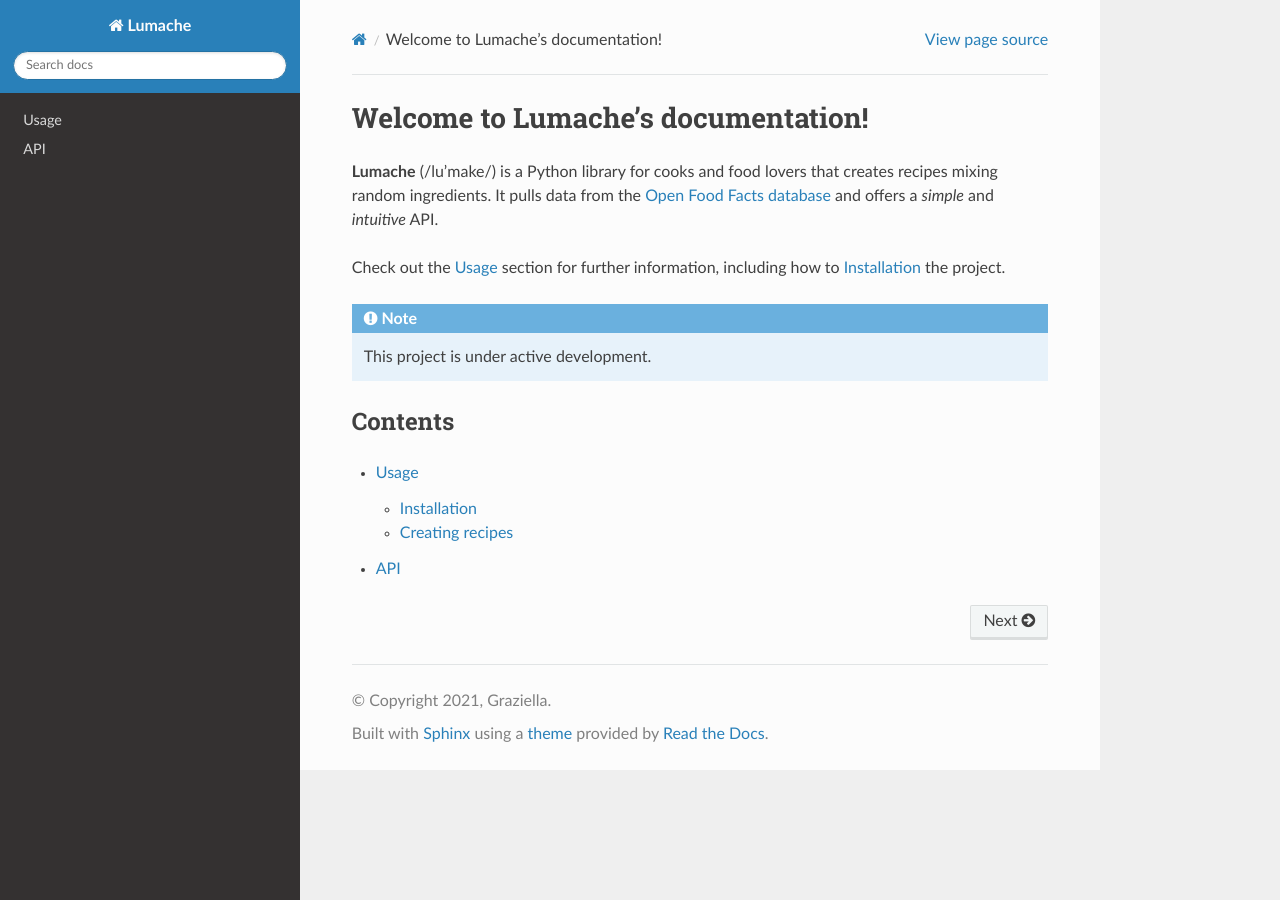
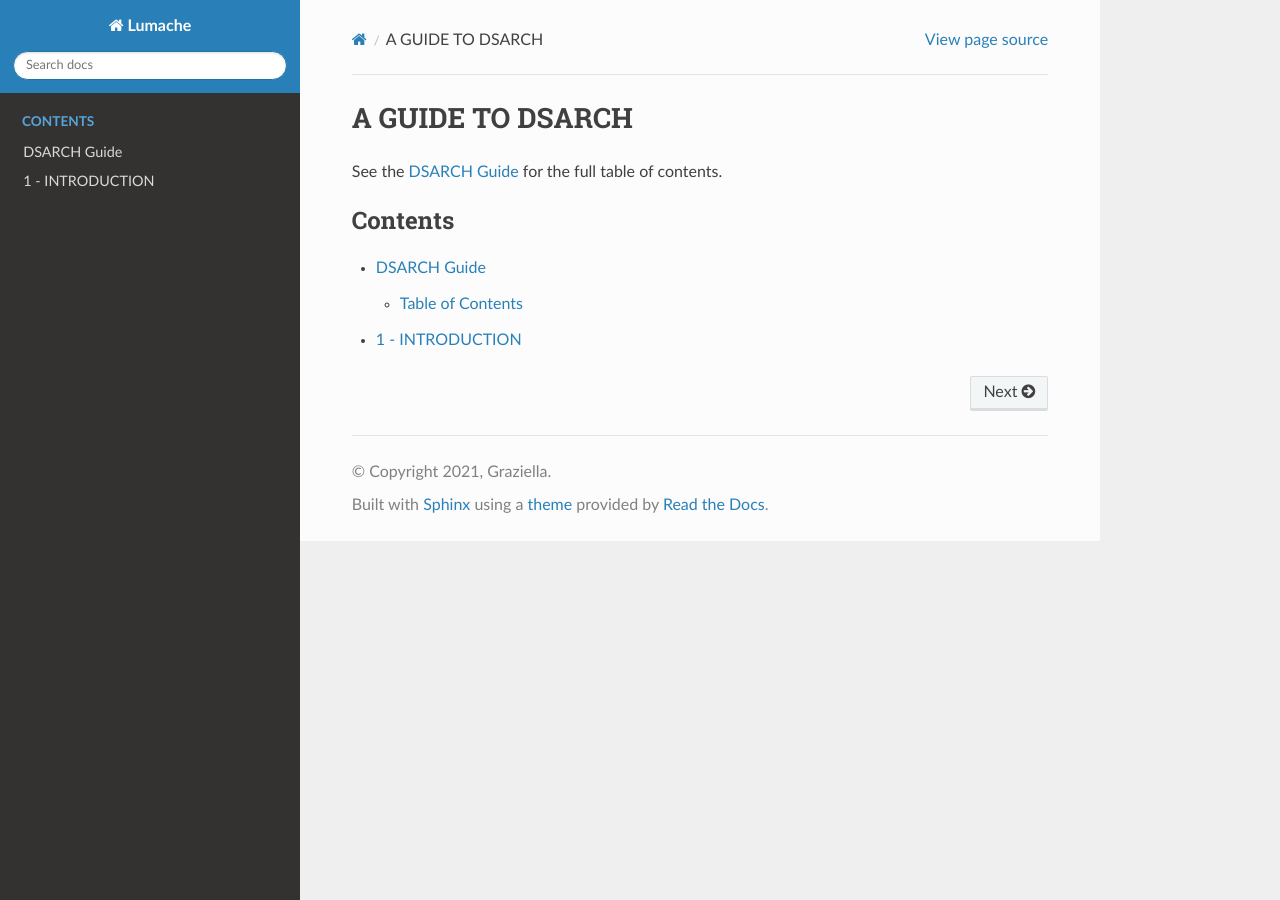
Before and after one commit to NCAR/gdex-docs-dsarch, a Sphinx documentation site: the page built from docs/source/index.rst, in a window 1280 px wide. Built offline with Sphinx 7.4.7 and the Read the Docs theme 3.1.0, drawn with Linux system fonts in a browser that asks for light colours.

Commit message:
add files generated by pgrst

```diff
--- a/docs/source/index.rst
+++ b/docs/source/index.rst
@@ -1,22 +1,19 @@
-Welcome to Lumache's documentation!
-===================================
 
-**Lumache** (/lu'make/) is a Python library for cooks and food lovers
-that creates recipes mixing random ingredients.
-It pulls data from the `Open Food Facts database <https://world.openfoodfacts.org/>`_
-and offers a *simple* and *intuitive* API.
+.. _index:
 
-Check out the :doc:`usage` section for further information, including
-how to :ref:`installation` the project.
+============================
+A GUIDE TO DSARCH
+============================
 
-.. note::
+.. contents:: Table of Contents
+   :depth: 2
+   :local:
 
-   This project is under active development.
-
-Contents
---------
+See the :doc:`toc` for the full table of contents.
 
 .. toctree::
+   :maxdepth: 2
+   :caption: Contents
 
-   usage
-   api
+   toc
+   section1
```
